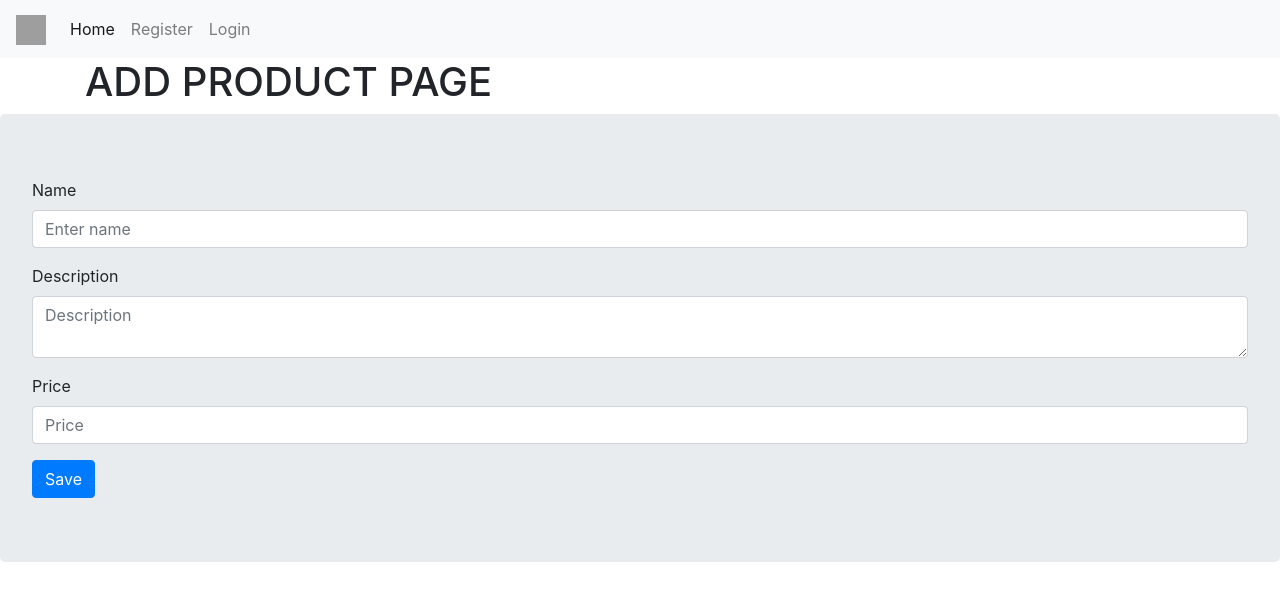
After one commit to EricOuma/Footwear, a Flask app: template app/templates/admin/add_product.html in a window 1280 px wide. The commit adds this page. Shown: the top 601 px of the page. Run offline with Flask 2, Linux system fonts and the light colour scheme; the template is opened without the code that fills it: values that come from a table or form of the project are taken from there, others are empty; parts of the project's set-up code (start-up, migrations or seed data) failed here and were passed over; some libraries are stand-ins or nearby versions; grey boxes are pictures that could not be loaded.

Commit message:
new product addition implemented

```diff
--- a/app/admin/forms.py
+++ b/app/admin/forms.py
@@ -0,0 +1,12 @@
+from flask_wtf import FlaskForm
+from wtforms import StringField, TextAreaField, IntegerField, SubmitField, ValidationError
+from wtforms.validators import DataRequired, Email, EqualTo
+
+class ProductForm(FlaskForm):
+    """
+    Form for admin to add new product
+    """
+    name = StringField('Name', validators=[DataRequired()])
+    description = TextAreaField('Description', validators=[DataRequired()])
+    price = IntegerField('Price', validators=[DataRequired()])
+    submit = SubmitField('Save')
--- a/app/models.py
+++ b/app/models.py
@@ -58,9 +58,9 @@ class Shoe(db.Model):
 
     id = db.Column(db.Integer, primary_key=True)
     name = db.Column(db.String(60), unique=True)
-    description = db.Column(db.String(200))
+    description = db.Column(db.Text)
     price = db.Column(db.Integer)
-    size = db.Column(db.Integer)
+    # size = db.Column(db.Integer)
     # image_url
     # colour
 
--- a/app/templates/_form_errors.html
+++ b/app/templates/_form_errors.html
@@ -0,0 +1,9 @@
+{% if form.errors %}
+<ul class="errors">
+    {% for field_name, field_errors in form.errors|dictsort if field_errors %}
+    {% for error in field_errors %}
+    <li class="alert alert-warning">{{ form[field_name].label }}: {{ error }}</li>
+    {% endfor %}
+    {% endfor %}
+</ul>
+{% endif %}
--- /dev/null
+++ b/app/templates/admin/add_product.html
@@ -0,0 +1,28 @@
+{% extends "base.html" %}
+{% block title %}Admin Dashboard{% endblock %}
+{% block body %}
+{% block content %}
+<div class="container">
+    <h1>ADD PRODUCT PAGE</h1>
+</div>
+<div class="jumbotron">
+    {% include '_form_errors.html' %}
+    <form method="POST">
+        {{ form.hidden_tag() }}
+        <div class="form-group">
+            {{ form.name.label }}
+            {{ form.name (class="form-control", placeholder="Enter name")}}
+        </div>
+        <div class="form-group">
+            {{ form.description.label }}
+            {{ form.description (class="form-control", placeholder="Description")}}
+        </div>
+        <div class="form-group">
+            {{ form.price.label }}
+            {{ form.price (class="form-control", placeholder="Price")}}
+        </div>
+        {{ form.submit (class="btn btn-primary")}}
+    </form>
+</div>
+{% endblock %}
+{% endblock %}
--- a/app/templates/base.html
+++ b/app/templates/base.html
@@ -1,21 +1,26 @@
 <!doctype html>
 <html lang="en">
+
 <head>
   <!-- Required meta tags -->
   <meta charset="utf-8">
   <meta name="viewport" content="width=device-width, initial-scale=1, shrink-to-fit=no">
 
   <!-- Bootstrap CSS -->
-    <link rel="stylesheet" href="https://stackpath.bootstrapcdn.com/bootstrap/4.3.1/css/bootstrap.min.css" integrity="sha384-ggOyR0iXCbMQv3Xipma34MD+dH/1fQ784/j6cY/iJTQUOhcWr7x9JvoRxT2MZw1T" crossorigin="anonymous">
+  <link rel="stylesheet" href="https://stackpath.bootstrapcdn.com/bootstrap/4.3.1/css/bootstrap.min.css" integrity="sha384-ggOyR0iXCbMQv3Xipma34MD+dH/1fQ784/j6cY/iJTQUOhcWr7x9JvoRxT2MZw1T"
+    crossorigin="anonymous">
 
-    <title>Hello, world!</title>
+  <title>Home!</title>
 </head>
+
 <body>
   <nav class="navbar navbar-expand-lg navbar-light bg-light">
-                <a class="navbar-brand" href="#"><!-- Just an image -->
+    <a class="navbar-brand" href="#">
+      <!-- Just an image -->
       <img src="https://getbootstrap.com/docs/4.3/assets/brand/bootstrap-solid.svg" width="30" height="30" alt="">
     </a>
-                <button class="navbar-toggler" type="button" data-toggle="collapse" data-target="#navbarNav" aria-controls="navbarNav" aria-expanded="false" aria-label="Toggle navigation">
+    <button class="navbar-toggler" type="button" data-toggle="collapse" data-target="#navbarNav" aria-controls="navbarNav"
+      aria-expanded="false" aria-label="Toggle navigation">
       <span class="navbar-toggler-icon"></span>
     </button>
     <div class="collapse navbar-collapse" id="navbarNav">
@@ -23,21 +28,32 @@
         <li class="nav-item active">
           <a class="nav-link" href="{{ url_for('home.homepage') }}">Home <span class="sr-only">(current)</span></a>
         </li>
+        {% if not current_user.is_authenticated %}
         <li class="nav-item">
           <a class="nav-link" href="{{ url_for('auth.register') }}">Register</a>
         </li>
         <li class="nav-item">
           <a class="nav-link" href="{{ url_for('auth.login') }}">Login</a>
         </li>
+        {% endif %}
+        {% if current_user.is_authenticated %}
+        <li class="nav-item">
+          <a class="nav-link" href="{{ url_for('auth.logout') }}">Logout</a>
+        </li>
+        {% endif %}
       </ul>
     </div>
   </nav>
-    <h1>Hello, world!</h1>
+  {% block content %}{% endblock %}
 
   <!-- Optional JavaScript -->
   <!-- jQuery first, then Popper.js, then Bootstrap JS -->
-    <script src="https://code.jquery.com/jquery-3.3.1.slim.min.js" integrity="sha384-q8i/X+965DzO0rT7abK41JStQIAqVgRVzpbzo5smXKp4YfRvH+8abtTE1Pi6jizo" crossorigin="anonymous"></script>
-    <script src="https://cdnjs.cloudflare.com/ajax/libs/popper.js/1.14.7/umd/popper.min.js" integrity="sha384-UO2eT0CpHqdSJQ6hJty5KVphtPhzWj9WO1clHTMGa3JDZwrnQq4sF86dIHNDz0W1" crossorigin="anonymous"></script>
-    <script src="https://stackpath.bootstrapcdn.com/bootstrap/4.3.1/js/bootstrap.min.js" integrity="sha384-JjSmVgyd0p3pXB1rRibZUAYoIIy6OrQ6VrjIEaFf/nJGzIxFDsf4x0xIM+B07jRM" crossorigin="anonymous"></script>
+  <script src="https://code.jquery.com/jquery-3.3.1.slim.min.js" integrity="sha384-q8i/X+965DzO0rT7abK41JStQIAqVgRVzpbzo5smXKp4YfRvH+8abtTE1Pi6jizo"
+    crossorigin="anonymous"></script>
+  <script src="https://cdnjs.cloudflare.com/ajax/libs/popper.js/1.14.7/umd/popper.min.js" integrity="sha384-UO2eT0CpHqdSJQ6hJty5KVphtPhzWj9WO1clHTMGa3JDZwrnQq4sF86dIHNDz0W1"
+    crossorigin="anonymous"></script>
+  <script src="https://stackpath.bootstrapcdn.com/bootstrap/4.3.1/js/bootstrap.min.js" integrity="sha384-JjSmVgyd0p3pXB1rRibZUAYoIIy6OrQ6VrjIEaFf/nJGzIxFDsf4x0xIM+B07jRM"
+    crossorigin="anonymous"></script>
 </body>
+
 </html>
--- a/app/templates/home/index.html
+++ b/app/templates/home/index.html
@@ -1,9 +1,11 @@
 {% extends "base.html" %}
 {% block title %}Home{% endblock %}
 {% block body %}
+{% block content %}
 <div class="container">
     <h1>The Best Shoes Website</h1>
     <h3>The best shoe ecommerce in the world!</h3>
-    <hr class="intro-divider">
+    <hr>
 </div>
 {% endblock %}
+{% endblock %}
```
Also changed, not shown: app/admin/views.py (+30 -0 lines), app/auth/views.py (+6 -3 lines), app/decorators.py (added, +11 -0 lines), app/templates/admin/admin_dashboard.html (added, +10 -0 lines), migrations/versions/b73e02a46b96_.py (added, +28 -0 lines). Lines whose indentation alone changed are shown as unchanged.
